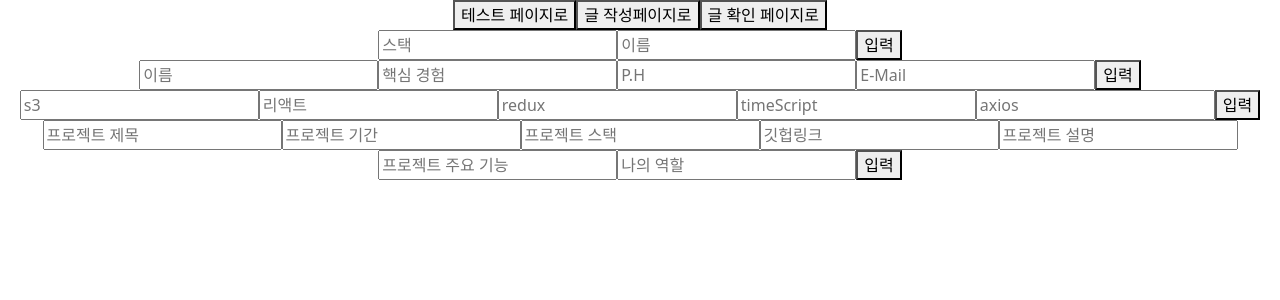
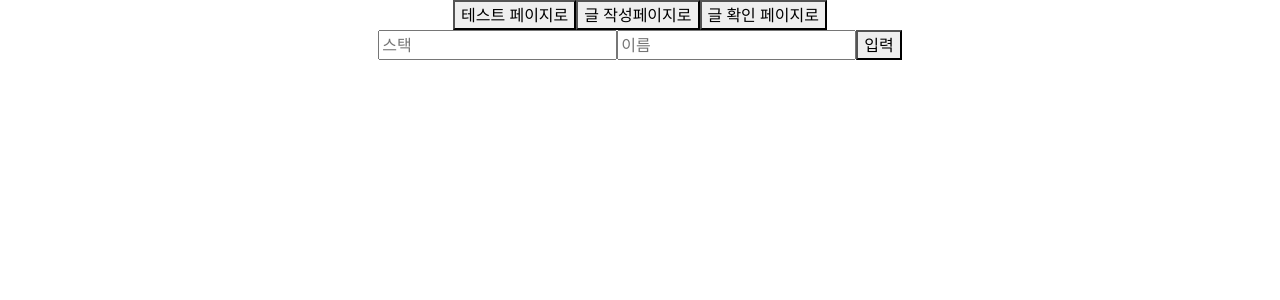
Before and after one commit to It-sMy/Front-End, a React (Create React App) app: page /create in a window 1280 px wide. Shown: the top 300 px of the page. Built offline with nearby package versions, Linux system fonts and the light colour scheme.

Commit message:
당기기

```diff
--- a/src/components/createPage/ProfileSection.tsx
+++ b/src/components/createPage/ProfileSection.tsx
@@ -1,42 +1,46 @@
-import React, { useEffect, useState } from 'react';
+import React, { useEffect, useRef, useState } from 'react';
+import { changeSectionProps } from './IntroSection';
+import { setProfileData } from '../../apis/data';
+import { profileData } from '../../types/data';
 
-const ProfileSection = () => {
+const ProfileSection = ({setThisState}:changeSectionProps) => {
 
-    const [profileSection,setProfileSection] = useState<any>({
+    const [profileSection,setProfileSection] = useState<profileData>({
         pictureURL:'',
-        coreHistory:'',
+        experienceList:[],
         phoneNumber:'',
         eMail:''
     });
 
-    const [ProfileImg, SetProfileImg] = React.useState("");
-    const [userProfileImage, setUserProfileImage] = React.useState("");
-    const userProfileImageRef = React.useRef("");
+    const [ProfileImg, setProfileImg] = useState("");
+    const [userProfileImage, setUserProfileImage] = useState("");
+    const userProfileImageRef = useRef<HTMLInputElement>(null);
 
-    const writeName_ref = React.useRef(null);
-    const writeCoreHistory_ref = React.useRef(null);
-    const phoneNumber_ref = React.useRef(null);
-    const eMail_ref = React.useRef(null);
+    const writeName_ref = useRef(null);
+    const writeCoreHistory_ref = useRef(null);
+    const phoneNumber_ref = useRef(null);
+    const eMail_ref = useRef(null);
 
-    // const PreviewProfileImg = (e:any) => {
-    //     const correctForm = /(.*?)\.(jpg|jpeg|png|gif|bmp)$/;
-    //         if (e.target.files[0]?.size > 3 * 1024 * 1024) {
-    //         return;
-    //     } else if (!e.target?.files[0]?.name.match(correctForm)) {
-    //         alert("이미지 파일만 가능합니다.");
-    //         return;
-    //     }
+    const PreviewProfileImg = (e:any) => {
+        const correctForm = /(.*?)\.(jpg|jpeg|png|gif|bmp)$/;
+            if (e.target.files[0]?.size > 3 * 1024 * 1024) {
+            return;
+        } else if (!e.target?.files[0]?.name.match(correctForm)) {
+            alert("이미지 파일만 가능합니다.");
+            return;
+        }
 
-    //     SetProfileImg(URL.createObjectURL(e.target.files[0]));
-    //     setUserProfileImage(e.target.files[0]);
-    //     console.log(" 이미지확인", URL.createObjectURL(e.target.files[0]));
-    // };
+        setProfileSection({...profileSection,pictureURL:(URL.createObjectURL(e.target.files[0]))});
+        setProfileImg(URL.createObjectURL(e.target.files[0]));
+        setUserProfileImage(e.target.files[0]);
+        console.log(" 이미지확인", URL.createObjectURL(e.target.files[0]));
+    };
 
-    // const ImageUpload = () => {
-    //     userProfileImageRef.current.click();
-    // };
+    console.log('프로필이미지',ProfileImg)
+    console.log('유저프로필',userProfileImage)
+    console.log('유저프로필ref',userProfileImageRef)
 
-    const {name, coreHistory, phoneNumber, eMail} = profileSection;
+    const {pictureURL, experienceList, phoneNumber, eMail} = profileSection;
 
     const ChangeInputProfile = (e:any) => {
         const { value, name } = e.target; // 우선 e.target 에서 name 과 value 를 추출
@@ -56,13 +60,23 @@ const ProfileSection = () => {
         console.log(profileSection, '마지막 e 안찍힘 방지')
     }, [profileSection])
 
+    const clickProfileSendBtn = async() => {
+        await setProfileData(profileSection)
+        setThisState('Stack');
+    }
+
   return (
     <div>
+        <input type='file' ref={userProfileImageRef}
+        accept='image/*' onChange={PreviewProfileImg}/>
+
+        <img src={ProfileImg}/>
+
         <input type='text' placeholder='이름' ref={writeName_ref}
-      name='name' value={name} onChange={ChangeInputProfile}/>
+        name='pictureURL' value={pictureURL} onChange={ChangeInputProfile}/>
 
         <input type='text' placeholder='핵심 경험' ref={writeCoreHistory_ref}
-      name='coreHistory' value={coreHistory} onChange={ChangeInputProfile}/>
+        name='experienceList' value={experienceList} onChange={ChangeInputProfile}/>
 
         <input type='text' placeholder='P.H' ref={phoneNumber_ref}
         name='phoneNumber' value={phoneNumber} onChange={ChangeInputProfile}/>
@@ -70,7 +84,7 @@ const ProfileSection = () => {
         <input type='text' placeholder='E-Mail' ref={eMail_ref}
         name='eMail' value={eMail} onChange={ChangeInputProfile}/>
 
-      <button>입력</button>
+        <button onClick={clickProfileSendBtn}>입력</button>
     </div>
   )
 }
--- a/src/components/createPage/ProjectSection.tsx
+++ b/src/components/createPage/ProjectSection.tsx
@@ -1,16 +1,21 @@
 import React, { useEffect, useState } from 'react';
+import { changeSectionProps } from './IntroSection';
+import { setProjectData } from '../../apis/data';
+import { projectData } from '../../types/data';
 
-const ProjectSection = () => {
+const ProjectSection = ({setThisState}:changeSectionProps) => {
 
-    const [projectSection,setProjectSection] = useState<any>({
-        title:'',
+    const [project,setProject] = useState<any>({
+        projectName:'',
         projectPeriod:'',
-        projectStack:'',
-        githubLink: '',
-        projectExplanation: '',
-        projectMainSkill: '',
-        myPart:''
+        projectStack:[],
+        projectGithubURL: '',
+        projectDescribe: '',
+        projectFunctions: [],
+        projectWhatDid:[]
     });
+
+    const [projectSection,setProjectSection] = useState<projectData>();
 
     const writeTitle_ref = React.useRef(null);
     const writeProjectPeriod_ref = React.useRef(null);
@@ -20,8 +25,8 @@ const ProjectSection = () => {
     const writeProjectMainSkill_ref = React.useRef(null);
     const writeMyPart_ref = React.useRef(null);
 
-    const { title, projectPeriod, projectStack, githubLink,
-        projectExplanation, projectMainSkill, myPart } = projectSection;
+    const { projectName, projectPeriod, projectStack, projectGithubURL,
+        projectDescribe, projectFunctions, projectWhatDid } = project;
 
     const ChangeInputProfile = (e:any) => {
         const { value, name } = e.target; // 우선 e.target 에서 name 과 value 를 추출
@@ -30,10 +35,12 @@ const ProjectSection = () => {
             [name]: value // name 키를 가진 값을 value 로 설정
         }
 
-        setProjectSection(dataTitleAndContent)
+        setProject(dataTitleAndContent)
+        setProjectSection([{...project}])
         // dispatch(selectWrite({ [name]: value }))
 
         console.log(projectSection)
+        console.log(project)
         console.log(name)
     }
 
@@ -41,10 +48,15 @@ const ProjectSection = () => {
         console.log(projectSection, '마지막 e 안찍힘 방지')
     }, [projectSection])
 
+    const clickProjectSendBtn = async() => {
+        // await setProjectData(projectSection)
+        setThisState('Project');
+    }
+
   return (
     <div>
       <input type='text' placeholder='프로젝트 제목' ref={writeTitle_ref}
-      name='title' value={title} onChange={ChangeInputProfile}/>
+      name='projectName' value={projectName} onChange={ChangeInputProfile}/>
 
       <input type='text' placeholder='프로젝트 기간' ref={writeProjectPeriod_ref}
       name='projectPeriod' value={projectPeriod} onChange={ChangeInputProfile}/>
@@ -53,18 +65,18 @@ const ProjectSection = () => {
       name='projectStack' value={projectStack} onChange={ChangeInputProfile}/>
 
       <input type='text' placeholder='깃헙링크' ref={writeGithubLink_ref}
-      name='githubLink' value={githubLink} onChange={ChangeInputProfile}/>
+      name='projectGithubURL' value={projectGithubURL} onChange={ChangeInputProfile}/>
 
       <input type='text' placeholder='프로젝트 설명' ref={writeProjectExplanation_ref}
-      name='projectExplanation' value={projectExplanation} onChange={ChangeInputProfile}/>
+      name='projectDescribe' value={projectDescribe} onChange={ChangeInputProfile}/>
 
       <input type='text' placeholder='프로젝트 주요 기능' ref={writeProjectMainSkill_ref}
-      name='projectMainSkill' value={projectMainSkill} onChange={ChangeInputProfile}/>
+      name='projectFunctions' value={projectFunctions} onChange={ChangeInputProfile}/>
 
       <input type='text' placeholder='나의 역할' ref={writeMyPart_ref}
-      name='myPart' value={myPart} onChange={ChangeInputProfile}/>
+      name='projectWhatDid' value={projectWhatDid} onChange={ChangeInputProfile}/>
 
-      <button>입력</button>
+      <button onClick={clickProjectSendBtn}>입력</button>
     </div>
   )
 }
--- a/src/components/createPage/SkillSection.tsx
+++ b/src/components/createPage/SkillSection.tsx
@@ -1,13 +1,23 @@
 import React, { useEffect, useState } from 'react';
+import { changeSectionProps } from './IntroSection';
+import { setSkillData } from '../../apis/data';
+import { skillData } from '../../types/data';
 
-const SkillSection = () => {
+const SkillSection = ({setThisState}:changeSectionProps) => {
 
-    const [skillSection,setSkillSection] = useState<any>({
+    const [techStackLists,setTechStackList] = useState<any>({
         s3:'',
         react:'',
         redux:'',
         timeScript:'',
-        axios:'',
+        axios:''
+    });
+
+    const [ectStackLists,setEctStackLists] = useState<any>({});
+
+    const [skillSection,setSkillSection] = useState<skillData>({
+        techStackList:[],
+        etcStack:[]
     });
 
     const s3_ref = React.useRef(null);
@@ -16,25 +26,32 @@ const SkillSection = () => {
     const timeScript_ref = React.useRef(null);
     const axios_ref = React.useRef(null);
 
-    const {s3, react, redux, timeScript, axios} = skillSection;
+    const {s3, react, redux, timeScript, axios} = techStackLists;
 
     const ChangeInputSkill = (e:any) => {
         const { value, name } = e.target; // 우선 e.target 에서 name 과 value 를 추출
         const dataTitleAndContent = {
-            ...skillSection, // 기존의 inputValue 객체를 복사한 뒤
+            ...techStackLists, // 기존의 inputValue 객체를 복사한 뒤
             [name]: value // name 키를 가진 값을 value 로 설정
         }
 
-        setSkillSection(dataTitleAndContent)
+        setTechStackList(dataTitleAndContent)
+        setSkillSection({techStackList:[{...techStackLists}],etcStack:[]})
         // dispatch(selectWrite({ [name]: value }))
 
-        console.log(skillSection)
+        console.log(techStackLists)
         console.log(name)
     }
 
     useEffect(() => {
+        console.log(techStackLists, '마지막 e 안찍힘 방지')
         console.log(skillSection, '마지막 e 안찍힘 방지')
-    }, [skillSection])
+    }, [skillSection,techStackLists])
+
+    const clickSkillSendBtn = async() => {
+        await setSkillData(skillSection)
+        setThisState('Project');
+    }
 
   return (
     <div>
@@ -53,7 +70,7 @@ const SkillSection = () => {
       <input type='text' placeholder='axios' ref={axios_ref}
       name='axios' value={axios} onChange={ChangeInputSkill}/>
 
-      <button>입력</button>
+      <button onClick={clickSkillSendBtn}>입력</button>
     </div>
   )
 }
--- a/src/pages/CreatePage.tsx
+++ b/src/pages/CreatePage.tsx
@@ -1,4 +1,4 @@
-import React, { useState } from 'react'
+import React, { useEffect, useState } from 'react'
 import styled from 'styled-components';
 import IntroSection from '../components/createPage/IntroSection';
 import ProfileSection from '../components/createPage/ProfileSection';
@@ -7,12 +7,33 @@ import SkillSection from '../components/createPage/SkillSection';
 
 const CreatePage = () => {
 
+  const [thisState,setThisState] = useState('');
+
+  useEffect(()=>{
+    console.log('유즈이펙트',thisState)
+  },[thisState])
+
   return (
     <div>
-      <IntroSection/>
-      <ProfileSection/>
-      <SkillSection/>
-      <ProjectSection/>
+      {
+        thisState == 'Intro' || thisState == ''?
+        (<IntroSection setThisState={setThisState}/>):null
+      }
+
+      {
+        thisState == 'Profile'?
+        (<ProfileSection setThisState={setThisState}/>):null
+      }
+
+      {
+        thisState == 'Stack'?
+        (<SkillSection setThisState={setThisState}/>):null
+      }
+
+      {
+        thisState == 'Project'?
+        (<ProjectSection setThisState={setThisState}/>):null
+      }
     </div>
   )
 }
```
Also changed, not shown: src/components/createPage/IntroSection.tsx (+10 -2 lines). Lines whose indentation alone changed are shown as unchanged.
